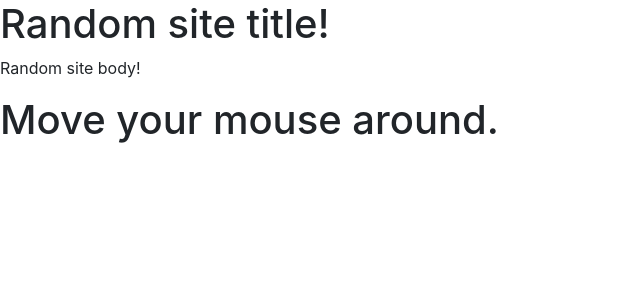
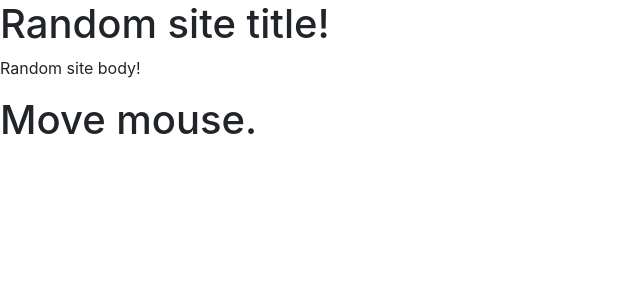
Before and after one commit to cnickp-code/CursorTracker, a React (Create React App) app: page / in a window 1280 px wide. Shown: the top 300 px of the page, without its empty margins (0-640 px from the left). Built offline with nearby package versions, Linux system fonts and the light colour scheme; no server answers.

Commit message:
Changed some wording

```diff
--- a/src/App.js
+++ b/src/App.js
@@ -44,8 +44,8 @@ function App(props) {
       {/* <button onClick={toggleModal}>Click me</button> */}
       <h1>
         {hasMovedCursor
-          ? `Your cursor is at ${x}, ${y}.`
-          : "Move your mouse around."}
+          ? `Cursor is at ${x}, ${y}.`
+          : "Move mouse."}
       </h1>
 
       <AppModal />
```
